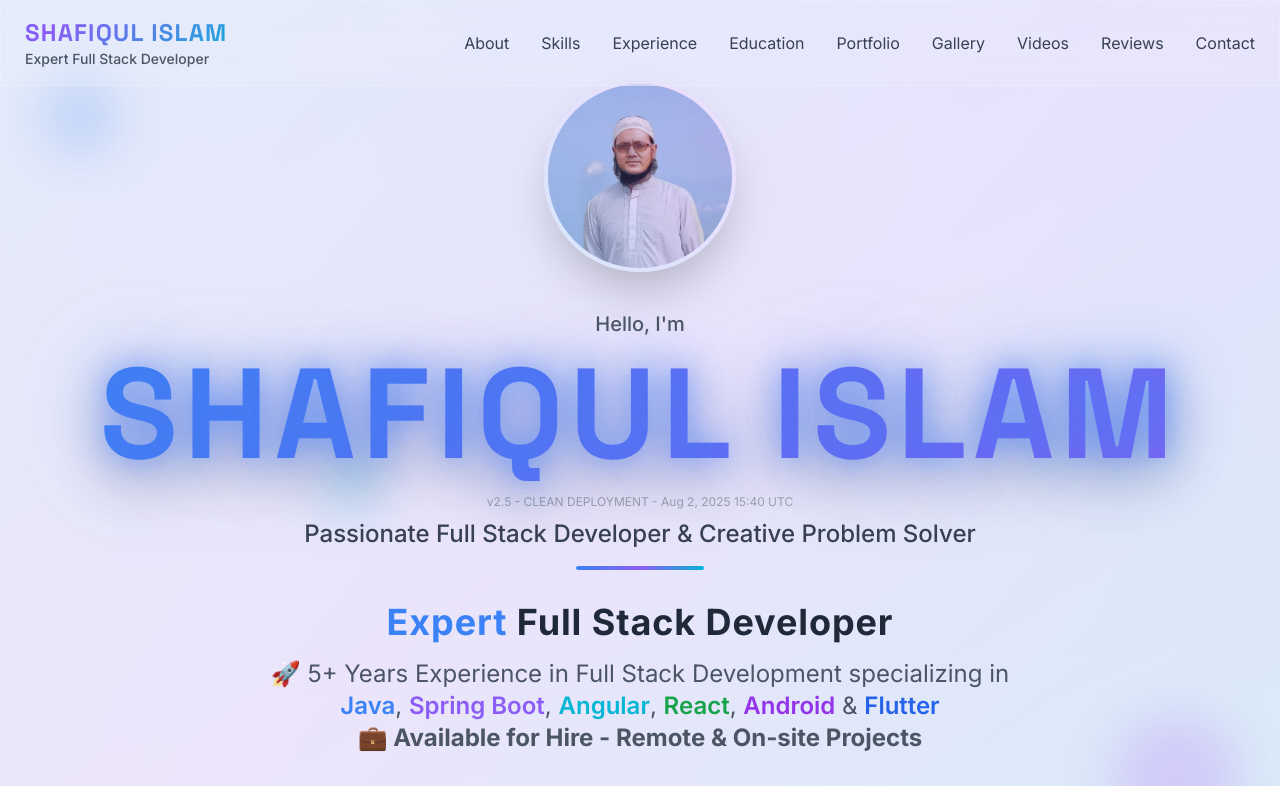
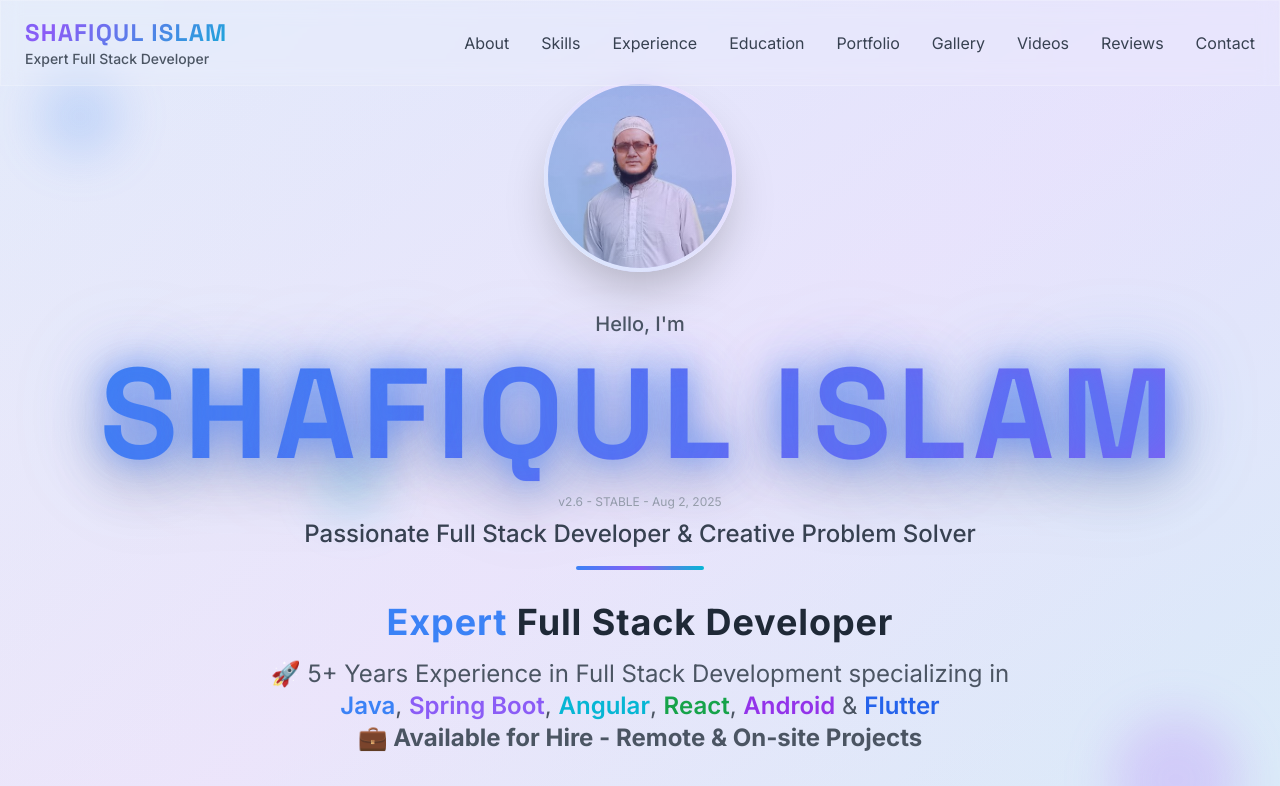
Before and after one commit to Shafique95/Shafiqul-Islam, a plain HTML site: page index.html in a window 1280 px wide. Shown: the top 786 px of the page. Drawn offline with nearby package versions, Linux system fonts and the light colour scheme.

Commit message:
STABLE: v2.6 minimal update

```diff
--- a/index.html
+++ b/index.html
@@ -2,7 +2,7 @@
 <html lang="en-US" class="scroll-smooth">
 
 <head>
-    <!-- Version: v2.5 - DEPLOYMENT FIX - 2025-08-02 15:40 -->
+    <!-- Version: v2.6 - STABLE BUILD - 2025-08-02 15:45 -->
     <meta charset="UTF-8">
     <meta http-equiv="X-UA-Compatible" content="IE=edge">
     <meta name="viewport" content="width=device-width, initial-scale=1">
@@ -452,8 +452,8 @@
                         <h1 id="hero-heading" class="text-6xl md:text-8xl lg:text-9xl font-display font-black mb-4 leading-tight" data-aos="zoom-in" data-aos-delay="400" itemprop="name">
                             <span class="gradient-text drop-shadow-2xl animate-glow">SHAFIQUL ISLAM</span>
                         </h1>
-                        <!-- Deployment indicator - CLEAN DEPLOYMENT v2.5 -->
-                        <div class="text-xs text-gray-400 mb-2">v2.5 - CLEAN DEPLOYMENT - Aug 2, 2025 15:40 UTC</div>
+                        <!-- Deployment indicator - STABLE BUILD v2.6 -->
+                        <div class="text-xs text-gray-400 mb-2">v2.6 - STABLE - Aug 2, 2025</div>
                         <div class="text-xl md:text-2xl text-gray-700 mb-4 font-medium" data-aos="fade-up" data-aos-delay="500">
                             Passionate Full Stack Developer & Creative Problem Solver
                         </div>
```
